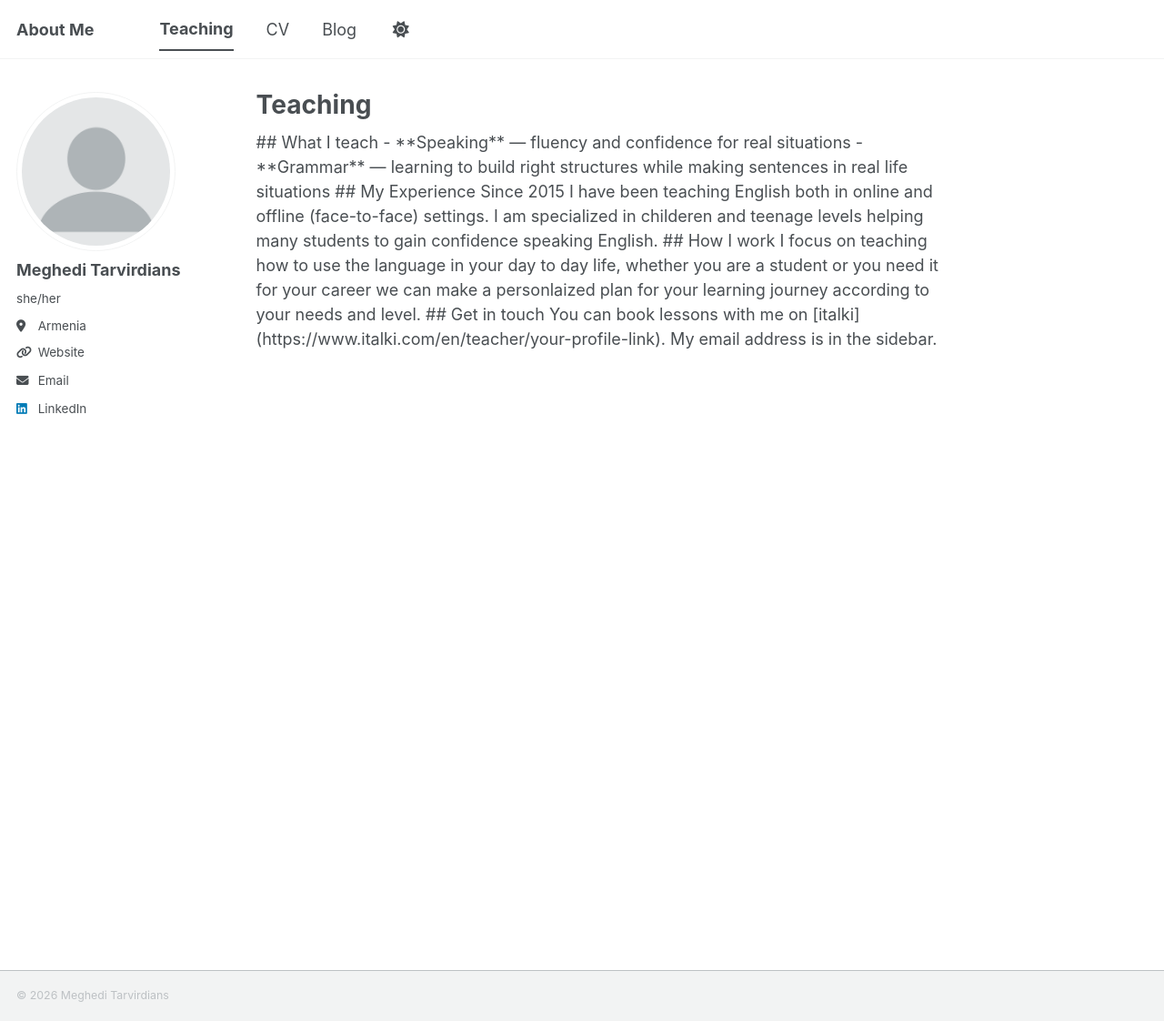
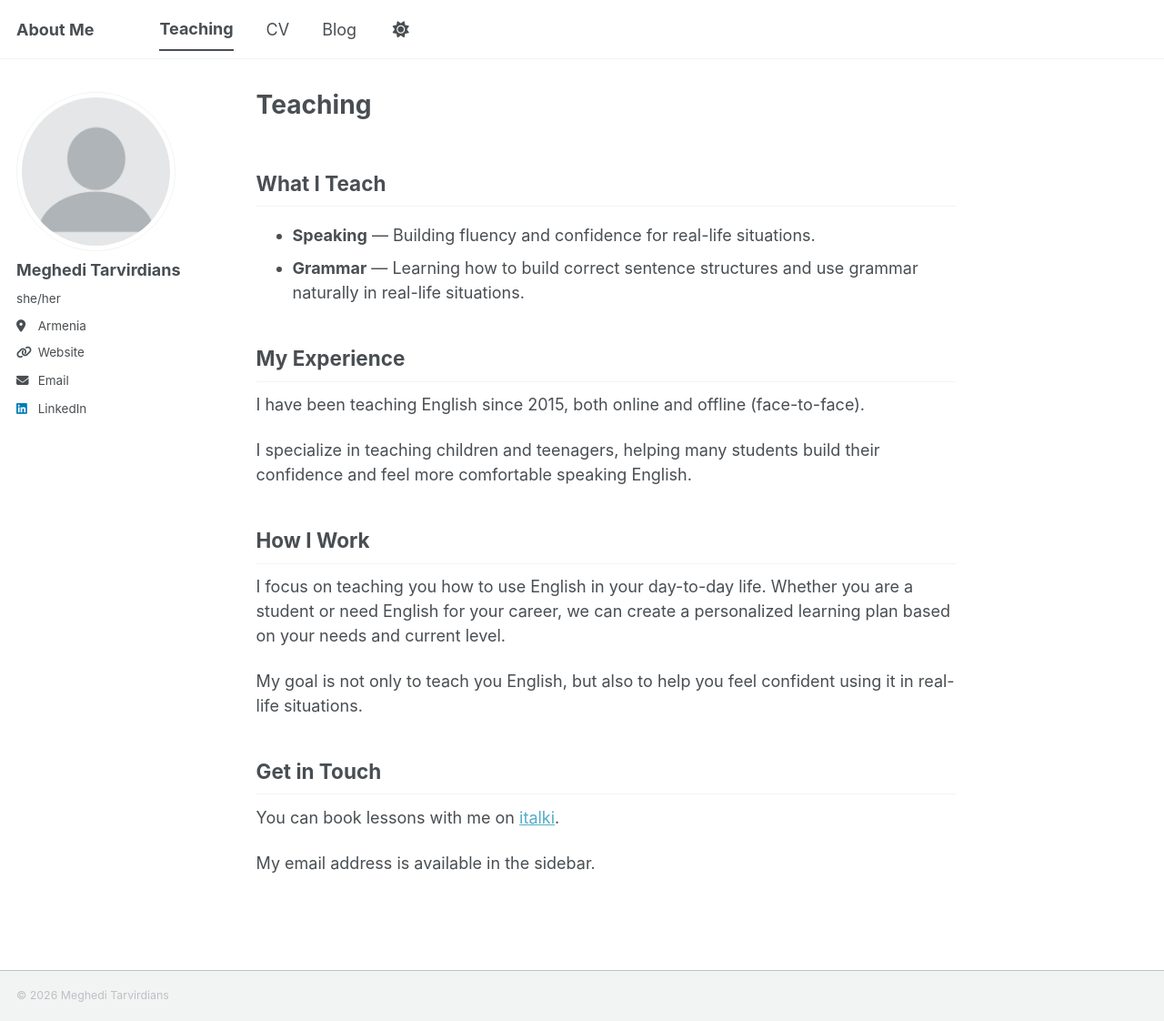
Before and after one commit to MeghediT/MeghediT.github.io, a Jekyll site: the page built from _pages/teaching.html, in a window 1280 px wide and 1122 px high. Shown: the whole window at 91% size. Built offline with Jekyll 4.4.1, drawn with Linux system fonts in a browser that asks for light colours; a style sheet for code colours, icons or effects is not loaded.

Commit message:
Revise teaching page sections and improve wording
Updated teaching page content for clarity and professionalism.

```diff
--- a/_pages/teaching.html
+++ b/_pages/teaching.html
@@ -5,35 +5,57 @@ permalink: /teaching/
 author_profile: true
 ---
 
-## What I teach
+<section>
+  <h2>What I Teach</h2>
 
-- **Speaking** — fluency and confidence for real situations
-- **Grammar** — learning to build right structures while making sentences in real life situations
+  <ul>
+    <li>
+      <strong>Speaking</strong> — Building fluency and confidence for real-life situations.
+    </li>
+    <li>
+      <strong>Grammar</strong> — Learning how to build correct sentence structures and use grammar naturally in real-life situations.
+    </li>
+  </ul>
+</section>
+
+<section>
+  <h2>My Experience</h2>
+
+  <p>
+    I have been teaching English since 2015, both online and offline (face-to-face).
+  </p>
+
+  <p>
+    I specialize in teaching children and teenagers, helping many students build their confidence and feel more comfortable speaking English.
+  </p>
+</section>
+
+<section>
+  <h2>How I Work</h2>
+
+  <p>
+    I focus on teaching you how to use English in your day-to-day life. Whether you are a student or need English for your career, we can create a personalized learning plan based on your needs and current level.
+  </p>
+
+  <p>
+    My goal is not only to teach you English, but also to help you feel confident using it in real-life situations.
+  </p>
+</section>
+
+<section>
+  <h2>Get in Touch</h2>
+
+  <p>
+    You can book lessons with me on
+    <a href="https://www.italki.com/en/teacher/your-profile-link" target="_blank" rel="noopener noreferrer">italki</a>.
+  </p>
+  <!-- <p>
+    You can also book lessons with me on
+    <a href="https://www.italki.com/en/teacher/your-profile-link" target="_blank" rel="noopener noreferrer">Preply</a>.
+  </p> -->
 
 
-## My Experience
-
-Since 2015 I have been teaching English both in online and offline (face-to-face) settings.
-I am specialized in childeren and teenage levels helping many students to gain confidence speaking English.
-
-## How I work
-
-<!-- [Two or three sentences in your own words: your teaching style, who your students usually are, what a lesson with you is like.] -->
-I focus on teaching how to use the language in your day to day life, whether you are a student or you need it for your career we can make a personlaized plan for your learning journey according to your needs and level.
-
-
-## Get in touch
-
-You can book lessons with me on [italki](https://www.italki.com/en/teacher/your-profile-link).
-My email address is in the sidebar.
-
-
-<!-- I teach a range of English classes for different levels and goals.
-
-## Classes I teach
-
-- **IELTS Preparation** — exam strategy, writing, and speaking practice.
-- **Academic Writing** — essay structure, grammar, and clarity.
-- **Conversation** — fluency and confidence for everyday English.
-
-Get in touch if you'd like to join a class or ask about schedules. -->
+  <p>
+    My email address is available in the sidebar.
+  </p>
+</section>
```
